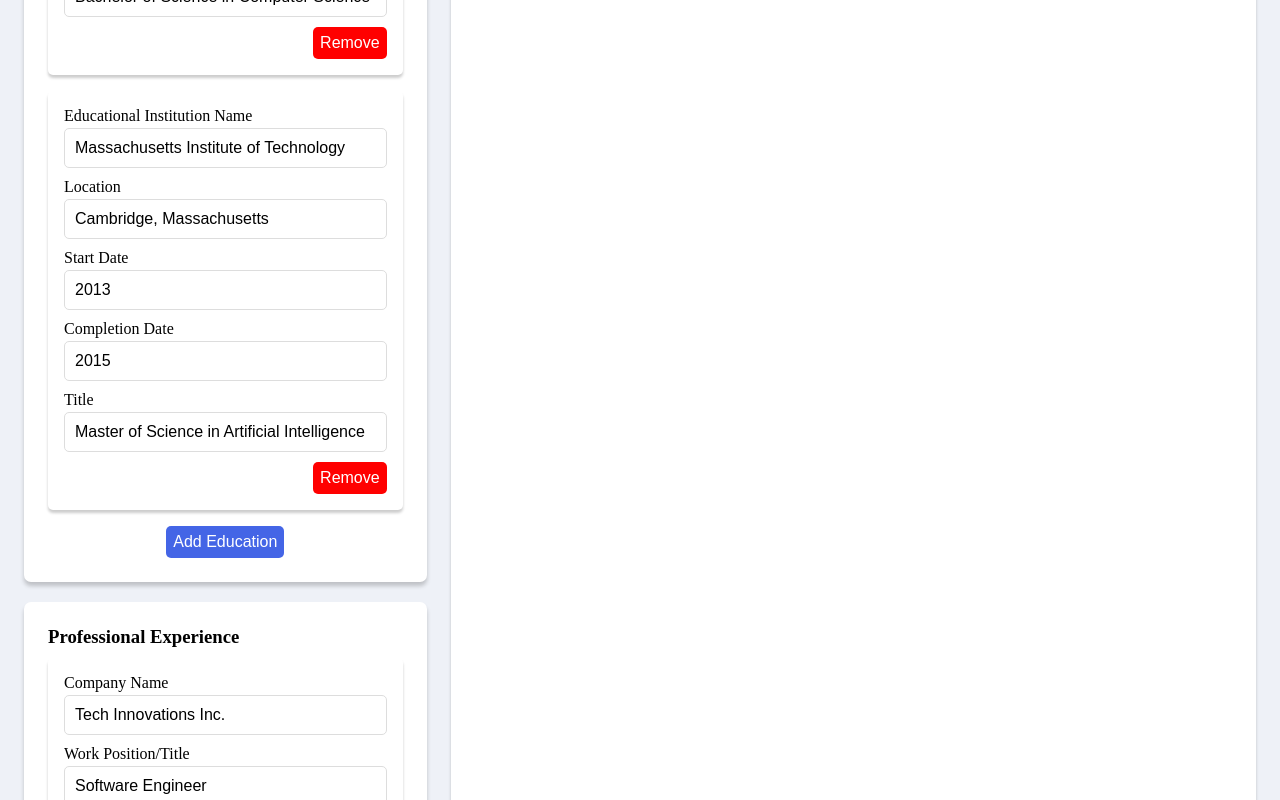
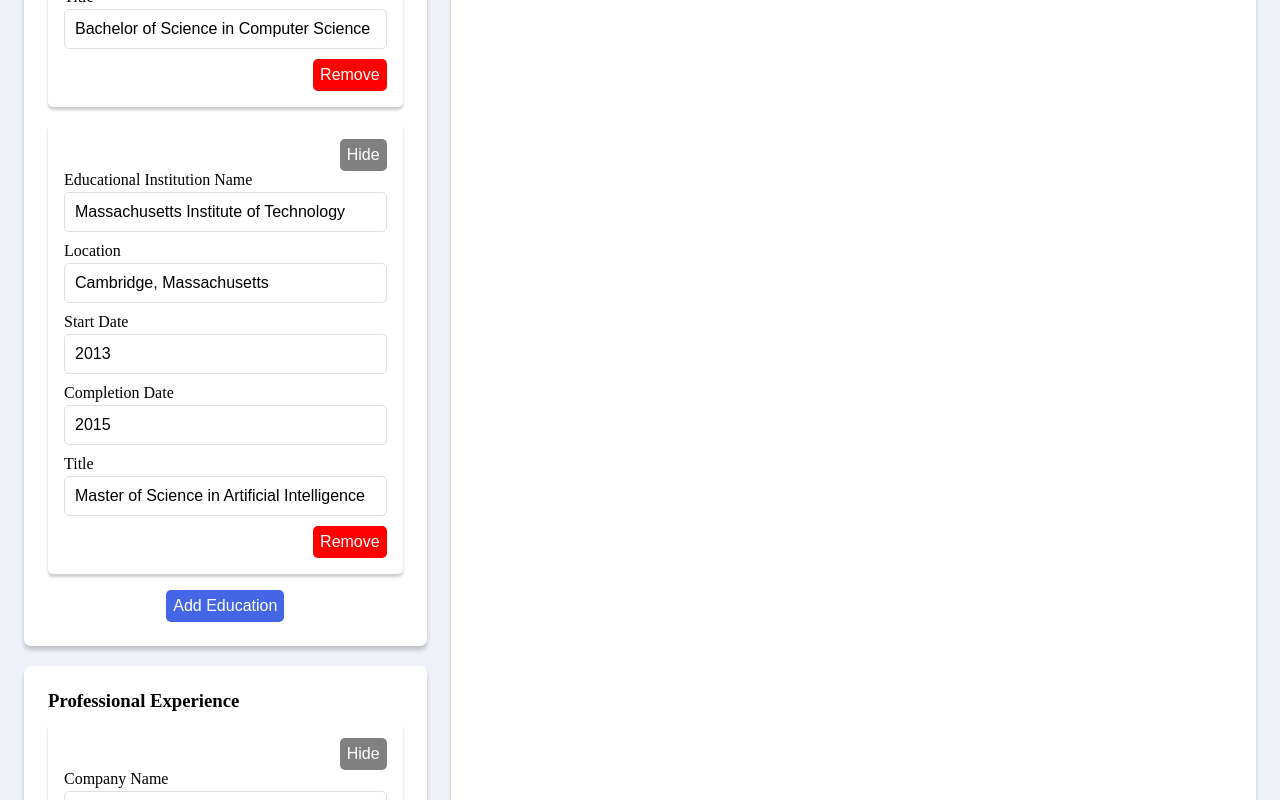
Before and after one commit to monajstha/cv-application, a React (Vite) app: page / in a window 1280 px wide. Shown: the part 860-1660 px from the top of the page. Built offline with nearby package versions, Linux system fonts and the light colour scheme.

Commit message:
add: add section collapse

```diff
--- a/src/App.css
+++ b/src/App.css
@@ -31,6 +31,7 @@ button {
   color: white;
   /* font-weight: 300; */
   font-size: 1rem;
+  cursor: pointer;
 }
 
 section {
@@ -54,3 +55,24 @@ section {
 h3 {
   margin-bottom: 10px;
 }
+
+.expandBtnWrapper {
+  display: flex;
+  justify-content: space-between;
+  align-items: center;
+}
+
+.expandSectionBtn,
+.collapseSectionBtn {
+  display: flex;
+  justify-self: flex-end;
+  background-color: rgb(3, 81, 149);
+}
+
+.collapseSectionBtn {
+  background-color: gray;
+}
+
+.sectionCollapsePlaceholder {
+  font-style: italic;
+}
--- a/src/components/CV_Form/CvForm.jsx
+++ b/src/components/CV_Form/CvForm.jsx
@@ -32,16 +32,10 @@ export default function CvForm({
               data={data}
               handleInput={handleInput}
               index={index}
-            />
-            <button
-              className="removeSectionBtn"
-              key={index}
-              onClick={() =>
+              handleRemoveInputSection={() =>
                 handleRemoveInputSection("educationalInfo", item?.id)
               }
-            >
-              Remove
-            </button>
+            />
           </div>
         ))}
         <button
@@ -66,16 +60,10 @@ export default function CvForm({
               data={data}
               handleInput={handleInput}
               index={index}
-            />
-            <button
-              className="removeSectionBtn"
-              key={item?.id}
-              onClick={() =>
+              handleRemoveInputSection={() =>
                 handleRemoveInputSection("professionalInfo", item?.id)
               }
-            >
-              Remove
-            </button>
+            />
           </div>
         ))}
         <button
--- a/src/components/CV_Wrapper/wrapper.css
+++ b/src/components/CV_Wrapper/wrapper.css
@@ -19,7 +19,4 @@
   padding: 32px;
   background-color: white;
   margin-top: 16px;
-
-  /* margin: 0; */
-  /* padding: 32px; */
 }
--- a/src/components/EducationalInfo/EducationalInfo.jsx
+++ b/src/components/EducationalInfo/EducationalInfo.jsx
@@ -1,17 +1,35 @@
-import React from "react";
+import React, { useState } from "react";
 import TextInput from "../TextInput/TextInput";
 
-export default function EducationalInfo({ data, handleInput, index = 0 }) {
-  console.log(data?.educationalInfo, index);
+export default function EducationalInfo({
+  data,
+  handleInput,
+  index = 0,
+  handleRemoveInputSection,
+}) {
+  const [isCollapsed, setIsCollapsed] = useState(false);
   return (
     <>
+      {!isCollapsed ? (
+        <>
+          <button
+            className="collapseSectionBtn"
+            onClick={() => setIsCollapsed(!isCollapsed)}
+          >
+            Hide
+          </button>
           <TextInput
             id="school_name"
             label={"Educational Institution Name"}
             placeholder={"Enter your school/college name"}
             type="text"
             onChange={(e) =>
-          handleInput("educationalInfo", "school_name", e.target.value, index)
+              handleInput(
+                "educationalInfo",
+                "school_name",
+                e.target.value,
+                index
+              )
             }
             value={data?.educationalInfo[index]?.school_name}
           />
@@ -32,7 +50,6 @@ export default function EducationalInfo({ data, handleInput, index = 0 }) {
             value={data?.educationalInfo[index]?.school_location}
           />
 
-      {/* <div className="rowInputs"> */}
           <TextInput
             id="education_start_date"
             className="calendar"
@@ -82,8 +99,34 @@ export default function EducationalInfo({ data, handleInput, index = 0 }) {
             }
             value={data?.educationalInfo[index]?.education_title}
           />
-
-      {/* </div> */}
+          <button
+            className="removeSectionBtn"
+            key={index}
+            onClick={handleRemoveInputSection}
+          >
+            Remove
+          </button>
+        </>
+      ) : (
+        <div className="expandBtnWrapper">
+          <p
+            className={
+              data?.educationalInfo[index]?.school_name
+                ? "sectionCollapseHeader"
+                : "sectionCollapsePlaceholder"
+            }
+          >
+            {data?.educationalInfo[index]?.school_name ||
+              "Enter your school name"}
+          </p>
+          <button
+            className="expandSectionBtn"
+            onClick={() => setIsCollapsed(!isCollapsed)}
+          >
+            Show
+          </button>
+        </div>
+      )}
     </>
   );
 }
--- a/src/components/ProfessionalInfo/ProfessionalInfo.jsx
+++ b/src/components/ProfessionalInfo/ProfessionalInfo.jsx
@@ -1,16 +1,36 @@
-import React from "react";
+import React, { useState } from "react";
 import TextInput from "../TextInput/TextInput";
 
-export default function ProfessionalInfo({ data, handleInput, index = 0 }) {
+export default function ProfessionalInfo({
+  data,
+  handleInput,
+  index = 0,
+  handleRemoveInputSection,
+}) {
+  const [isCollapsed, setIsCollapsed] = useState(false);
+
   return (
     <>
+      {!isCollapsed ? (
+        <>
+          <button
+            className="collapseSectionBtn"
+            onClick={() => setIsCollapsed(!isCollapsed)}
+          >
+            Hide
+          </button>
           <TextInput
             id="company_name"
             label={"Company Name"}
             type="text"
             placeholder="Enter the company's name"
             onChange={(e) =>
-          handleInput("professionalInfo", "company_name", e.target.value, index)
+              handleInput(
+                "professionalInfo",
+                "company_name",
+                e.target.value,
+                index
+              )
             }
             value={data?.professionalInfo[index]?.company_name}
           />
@@ -19,9 +39,14 @@ export default function ProfessionalInfo({ data, handleInput, index = 0 }) {
             id="job_position"
             label={"Work Position/Title"}
             type="text"
-        placeholder="Enter the company's name"
+            placeholder="Enter your job title"
             onChange={(e) =>
-          handleInput("professionalInfo", "job_position", e.target.value, index)
+              handleInput(
+                "professionalInfo",
+                "job_position",
+                e.target.value,
+                index
+              )
             }
             value={data?.professionalInfo[index]?.job_position}
           />
@@ -30,7 +55,7 @@ export default function ProfessionalInfo({ data, handleInput, index = 0 }) {
             id="company_location"
             label={"Location"}
             type="text"
-        placeholder="Enter the company's name"
+            placeholder="Enter the company's location"
             onChange={(e) =>
               handleInput(
                 "professionalInfo",
@@ -67,7 +92,12 @@ export default function ProfessionalInfo({ data, handleInput, index = 0 }) {
             type="text"
             placeholder="Enter the end date"
             onChange={(e) =>
-          handleInput("professionalInfo", "job_end_date", e.target.value, index)
+              handleInput(
+                "professionalInfo",
+                "job_end_date",
+                e.target.value,
+                index
+              )
             }
             value={data?.professionalInfo[index]?.job_end_date}
           />
@@ -89,6 +119,34 @@ export default function ProfessionalInfo({ data, handleInput, index = 0 }) {
             }
             value={data?.professionalInfo[index]?.job_responsibilities}
           />
+          <button
+            className="removeSectionBtn"
+            key={index}
+            onClick={handleRemoveInputSection}
+          >
+            Remove
+          </button>
+        </>
+      ) : (
+        <div className="expandBtnWrapper">
+          <p
+            className={
+              data?.professionalInfo[index]?.company_name
+                ? "sectionCollapseHeader"
+                : "sectionCollapsePlaceholder"
+            }
+          >
+            {data?.professionalInfo[index]?.company_name ||
+              "Enter your company name"}
+          </p>
+          <button
+            className="expandSectionBtn"
+            onClick={() => setIsCollapsed(!isCollapsed)}
+          >
+            Show
+          </button>
+        </div>
+      )}
     </>
   );
 }
```
Lines whose indentation alone changed are shown as unchanged.
